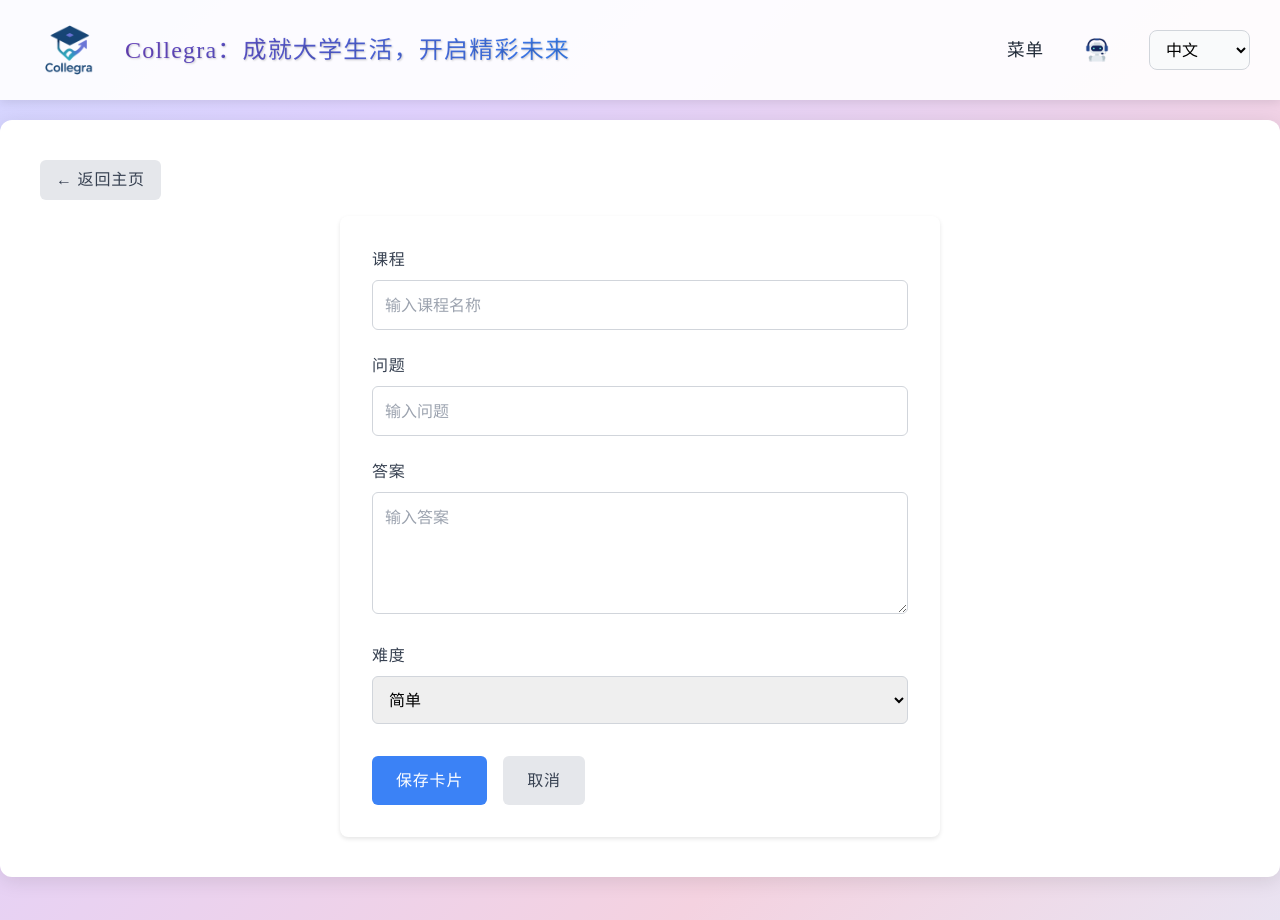
After one commit to Hearth-Li/Collegra, a Flask app: page /notebox/generate-card in a window 1280 px wide. The commit adds this page. Run offline with Flask 3, Linux system fonts and the light colour scheme; some libraries are stand-ins or nearby versions.

Commit message:
修复notebox存在的bug

```diff
--- a/app.py
+++ b/app.py
@@ -8,12 +8,20 @@ import requests
 import json
 from text2cv import text2Latex, compileLatex
 from flask_babel import Babel, _, lazy_gettext as _l
+from models import db, Note, Card
 
 app = Flask(__name__)
 app.config['SECRET_KEY'] = 'your-secret-key'
 app.config['SQLALCHEMY_DATABASE_URI'] = 'sqlite:///courses.db'
 app.config['SQLALCHEMY_TRACK_MODIFICATIONS'] = False
 app.config['BABEL_DEFAULT_LOCALE'] = 'zh'
+
+# 初始化数据库
+db.init_app(app)
+
+# 确保在应用上下文中创建所有表
+with app.app_context():
+    db.create_all()
 
 DATA_DIR = os.path.join(os.path.join(os.path.dirname(__file__), 'static'), 'data')
 NOTES_FILE = os.path.join(DATA_DIR, 'notes.json')
@@ -33,8 +41,6 @@ def get_locale():
     return session.get('language', request.args.get('language', 'zh'))
 
 babel = Babel(app, locale_selector=get_locale)
-
-db = SQLAlchemy(app)
 
 @app.before_request
 def set_language():
@@ -248,10 +254,6 @@ class Course(db.Model):
     def __repr__(self):
         return f'<Course {self.name} ({self.day_of_week} {self.start_period}-{self.end_period})'
 
-with app.app_context():
-    db.create_all()
-    print('Database tables created.')
-
 @app.route('/course_scheduler')
 def course_scheduler():
     courses = Course.query.order_by(Course.day_of_week, Course.start_period).all()
@@ -370,57 +372,96 @@ def save_cards(cards):
     except Exception as e:
         print(f"Error saving cards: {str(e)}")
 
-@app.route('/NoteBox')
-def NoteBox():
-    notes = load_notes()
-    cards = load_cards()
-    return render_template('notebox.html',
-                         total_notes=len(notes),
-                         total_cards=len(cards),
-                         recent_notes=notes[-5:] if notes else [])
+@app.route('/notebox')
+def notebox():
+    try:
+        notes = Note.query.order_by(Note.created_at.desc()).all()
+        cards = Card.query.all()
+        return render_template('notebox.html',
+                             total_notes=len(notes),
+                             total_cards=len(cards),
+                             recent_notes=notes[-5:] if notes else [])
+    except Exception as e:
+        print(f"Error in notebox route: {str(e)}")
+        return render_template('notebox.html',
+                             total_notes=0,
+                             total_cards=0,
+                             recent_notes=[])
 
 @app.route('/notebox/notes')
 def notebox_notes():
-    notes = load_notes()
-    return render_template('NoteBox/note_list.html', notes=notes)
+    try:
+        notes = Note.query.order_by(Note.created_at.desc()).all()
+        return render_template('NoteBox/note_list.html', notes=notes)
+    except Exception as e:
+        print(f"Error in notebox_notes route: {str(e)}")
+        return render_template('NoteBox/note_list.html', notes=[])
 
 @app.route('/notebox/edit_note')
 def notebox_edit_note():
-    note_id = request.args.get('id')
-    if note_id:
-        notes = load_notes()
-        note = next((n for n in notes if n['id'] == int(note_id)), None)
-        if note:
+    try:
+        note_id = request.args.get('id')
+        generate = request.args.get('generate')
+
+        if note_id:
+            note = Note.query.get(note_id)
+            if not note:
+                flash('笔记不存在')
+                return redirect(url_for('notebox_notes'))
             return render_template('NoteBox/edit_note.html', note=note)
-    return render_template('NoteBox/edit_note.html')
+        elif generate:
+            return render_template('NoteBox/edit_note.html', generate=True)
+        else:
+            return render_template('NoteBox/edit_note.html')
+    except Exception as e:
+        print(f"Error in notebox_edit_note route: {str(e)}")
+        flash('加载笔记失败')
+        return redirect(url_for('notebox'))
 
 @app.route('/notebox/cards')
 def notebox_cards():
-    cards = load_cards()
-    return render_template('NoteBox/cards.html', cards=cards)
+    try:
+        cards = Card.query.all()
+        return render_template('NoteBox/cards.html', cards=cards)
+    except Exception as e:
+        print(f"Error in notebox_cards route: {str(e)}")
+        return render_template('NoteBox/cards.html', cards=[])
 
 @app.route('/notebox/review')
 def notebox_review():
     return render_template('NoteBox/review.html')
 
 @app.route('/api/notes', methods=['POST'])
-def save_note():
+def create_note():
     try:
-        note_data = request.json
-        notes = load_notes()
+        data = request.get_json()
+        note = Note(
+            title=data['title'],
+            content=data['content'],
+            course=data['course']
+        )
+        note.set_tags(data['tags'])  # 使用新方法设置标签
+        db.session.add(note)
+        db.session.commit()
+        return jsonify({'success': True, 'message': '笔记创建成功'})
+    except Exception as e:
+        db.session.rollback()
+        return jsonify({'success': False, 'message': str(e)})
 
-        # 添加创建时间和ID
-        note_data['id'] = len(notes) + 1
-        note_data['created_at'] = datetime.now().strftime('%Y-%m-%d %H:%M:%S')
-        note_data['updated_at'] = note_data['created_at']
-
-        notes.append(note_data)
-        save_notes(notes)
-
-        flash('笔记保存成功！', 'success')
-        return jsonify({'success': True, 'message': '笔记保存成功'})
+@app.route('/api/notes/<int:note_id>', methods=['PUT'])
+def update_note(note_id):
+    try:
+        note = Note.query.get_or_404(note_id)
+        data = request.get_json()
+        note.title = data['title']
+        note.content = data['content']
+        note.course = data['course']
+        note.set_tags(data['tags'])  # 使用新方法设置标签
+        db.session.commit()
+        return jsonify({'success': True, 'message': '笔记更新成功'})
     except Exception as e:
-        return jsonify({'success': False, 'message': str(e)}), 500
+        db.session.rollback()
+        return jsonify({'success': False, 'message': str(e)})
 
 @app.route('/api/cards', methods=['POST'])
 def save_card():
@@ -453,8 +494,22 @@ def save_card():
 
 @app.route('/api/notes', methods=['GET'])
 def get_notes():
-    notes = load_notes()
-    return jsonify(notes)
+    try:
+        notes = Note.query.order_by(Note.created_at.desc()).all()
+        return jsonify({
+            'success': True,
+            'notes': [{
+                'id': note.id,
+                'title': note.title,
+                'content': note.content,
+                'course': note.course,
+                'tags': note.get_tags(),  # 使用新方法获取标签
+                'created_at': note.created_at.isoformat(),
+                'updated_at': note.updated_at.isoformat()
+            } for note in notes]
+        })
+    except Exception as e:
+        return jsonify({'success': False, 'message': str(e)})
 
 @app.route('/api/cards', methods=['GET'])
 def get_cards():
@@ -477,40 +532,17 @@ def get_cards():
         print(f"Error getting cards: {str(e)}")  # 添加错误日志
         return jsonify({'success': False, 'message': str(e)}), 500
 
-@app.route('/api/notes/<int:note_id>', methods=['PUT'])
-def update_note(note_id):
-    try:
-        note_data = request.json
-        notes = load_notes()
-        note = next((n for n in notes if n['id'] == note_id), None)
-
-        if note:
-            note.update({
-                'title': note_data.get('title', note['title']),
-                'course': note_data.get('course', note['course']),
-                'tags': note_data.get('tags', note['tags']),
-                'content': note_data.get('content', note['content']),
-                'updated_at': datetime.now().strftime('%Y-%m-%d %H:%M:%S')
-            })
-            save_notes(notes)
-            return jsonify({'success': True, 'message': '笔记更新成功'})
-        return jsonify({'success': False, 'message': '笔记不存在'}), 404
-    except Exception as e:
-        return jsonify({'success': False, 'message': str(e)}), 500
-
 @app.route('/api/notes/<int:note_id>', methods=['DELETE'])
 def delete_note(note_id):
     try:
-        notes = load_notes()
-        note = next((n for n in notes if n['id'] == note_id), None)
-
-        if note:
-            notes.remove(note)
-            save_notes(notes)
-            return jsonify({'success': True, 'message': '笔记删除成功'})
-        return jsonify({'success': False, 'message': '笔记不存在'}), 404
+        note = Note.query.get_or_404(note_id)
+        db.session.delete(note)
+        db.session.commit()
+        return jsonify({'success': True, 'message': '笔记删除成功'})
     except Exception as e:
-        return jsonify({'success': False, 'message': str(e)}), 500
+        db.session.rollback()
+        print(f"Error deleting note: {str(e)}")
+        return jsonify({'success': False, 'message': '删除笔记失败'})
 
 @app.route('/api/notes/<int:note_id>/cards', methods=['GET'])
 def get_note_cards(note_id):
@@ -645,6 +677,10 @@ def batch_delete_cards():
         print(f"Error in batch delete: {str(e)}")
         return jsonify({'success': False, 'message': str(e)})
 
+@app.route('/notebox/generate-card')
+def notebox_generate_card():
+    return render_template('NoteBox/generate_card.html')
+
 if __name__ == '__main__':
     init_data_files()
     print('Starting Flask server')
--- a/templates/NoteBox/cards.html
+++ b/templates/NoteBox/cards.html
@@ -267,7 +267,7 @@
 {% endblock %}
 
 {% block content %}
-<a href="{{ url_for('NoteBox') }}" class="back-button">
+<a href="{{ url_for('notebox') }}" class="back-button">
     <span class="lang-en hidden">← Back to Home</span>
     <span class="lang-zh">← 返回主页</span>
 </a>
--- /dev/null
+++ b/templates/NoteBox/generate_card.html
@@ -0,0 +1,161 @@
+{% extends "base.html" %}
+
+{% block title %}NoteBox - 生成知识卡片{% endblock %}
+
+{% block head %}
+<style>
+    .back-button {
+        display: inline-flex;
+        align-items: center;
+        padding: 0.5rem 1rem;
+        background: #e5e7eb;
+        color: #374151;
+        border-radius: 0.375rem;
+        text-decoration: none;
+        margin-bottom: 1rem;
+    }
+    .back-button:hover {
+        background: #d1d5db;
+    }
+    .card-form {
+        max-width: 600px;
+        margin: 0 auto;
+        padding: 2rem;
+        background: white;
+        border-radius: 0.5rem;
+        box-shadow: 0 2px 4px rgba(0,0,0,0.1);
+    }
+    .form-group {
+        margin-bottom: 1.5rem;
+    }
+    .form-group label {
+        display: block;
+        margin-bottom: 0.5rem;
+        color: #374151;
+        font-weight: 500;
+    }
+    .form-control {
+        width: 100%;
+        padding: 0.75rem;
+        border: 1px solid #d1d5db;
+        border-radius: 0.375rem;
+        font-size: 1rem;
+    }
+    .form-control:focus {
+        outline: none;
+        border-color: #3b82f6;
+        box-shadow: 0 0 0 3px rgba(59, 130, 246, 0.1);
+    }
+    .button-group {
+        display: flex;
+        gap: 1rem;
+        margin-top: 2rem;
+    }
+    .button {
+        padding: 0.75rem 1.5rem;
+        border: none;
+        border-radius: 0.375rem;
+        font-weight: 500;
+        cursor: pointer;
+        transition: all 0.3s ease;
+    }
+    .button-primary {
+        background: #3b82f6;
+        color: white;
+    }
+    .button-primary:hover {
+        background: #2563eb;
+    }
+    .button-secondary {
+        background: #e5e7eb;
+        color: #374151;
+    }
+    .button-secondary:hover {
+        background: #d1d5db;
+    }
+</style>
+{% endblock %}
+
+{% block content %}
+<a href="{{ url_for('notebox') }}" class="back-button">
+    <span class="lang-en hidden">← Back to Home</span>
+    <span class="lang-zh">← 返回主页</span>
+</a>
+
+<div class="card-form">
+    <div class="form-group">
+        <label class="lang-en hidden">Course</label>
+        <label class="lang-zh">课程</label>
+        <input type="text" id="card-course" class="form-control" placeholder="输入课程名称">
+    </div>
+    <div class="form-group">
+        <label class="lang-en hidden">Question</label>
+        <label class="lang-zh">问题</label>
+        <input type="text" id="card-question" class="form-control" placeholder="输入问题">
+    </div>
+    <div class="form-group">
+        <label class="lang-en hidden">Answer</label>
+        <label class="lang-zh">答案</label>
+        <textarea id="card-answer" class="form-control" rows="4" placeholder="输入答案"></textarea>
+    </div>
+    <div class="form-group">
+        <label class="lang-en hidden">Difficulty</label>
+        <label class="lang-zh">难度</label>
+        <select id="card-difficulty" class="form-control">
+            <option value="easy">简单</option>
+            <option value="medium">中等</option>
+            <option value="hard">困难</option>
+        </select>
+    </div>
+    <div class="button-group">
+        <button onclick="saveCard()" class="button button-primary">
+            <span class="lang-en hidden">Save Card</span>
+            <span class="lang-zh">保存卡片</span>
+        </button>
+        <button onclick="goToHome()" class="button button-secondary">
+            <span class="lang-en hidden">Cancel</span>
+            <span class="lang-zh">取消</span>
+        </button>
+    </div>
+</div>
+
+<script>
+    function goToHome() {
+        window.location.href = "{{ url_for('notebox') }}";
+    }
+
+    function saveCard() {
+        const cardData = {
+            question: document.getElementById('card-question').value,
+            answer: document.getElementById('card-answer').value,
+            difficulty: document.getElementById('card-difficulty').value,
+            course: document.getElementById('card-course').value
+        };
+
+        fetch('/api/cards', {
+            method: 'POST',
+            headers: {
+                'Content-Type': 'application/json',
+            },
+            body: JSON.stringify(cardData)
+        })
+        .then(response => response.json())
+        .then(data => {
+            if (data.success) {
+                alert('卡片保存成功！');
+                // 清空表单
+                document.getElementById('card-question').value = '';
+                document.getElementById('card-answer').value = '';
+                document.getElementById('card-difficulty').value = 'easy';
+                document.getElementById('card-course').value = '';
+            } else {
+                alert('保存失败：' + data.message);
+            }
+        })
+        .catch(error => {
+            console.error('Error:', error);
+            alert('保存失败，请重试');
+        });
+    }
+</script>
+{% endblock %}
--- a/templates/NoteBox/review.html
+++ b/templates/NoteBox/review.html
@@ -406,7 +406,7 @@
         <p class="lang-en hidden">You have reviewed all cards.</p>
         <p class="lang-zh">您已复习完所有卡片。</p>
         <div class="completion-message">
-            <a href="{{ url_for('NoteBox') }}">
+            <a href="{{ url_for('notebox') }}">
                 <span class="lang-en hidden">Return to Home</span>
                 <span class="lang-zh">返回主页</span>
             </a>
@@ -631,7 +631,7 @@
     }
 
     function exitReview() {
-        window.location.href = "{{ url_for('NoteBox') }}";
+        window.location.href = "{{ url_for('notebox') }}";
     }
 
     document.addEventListener('DOMContentLoaded', loadCards);
--- a/templates/base.html
+++ b/templates/base.html
@@ -258,7 +258,7 @@
                         <a href="{{ url_for('course_scheduler') }}"><span class="lang-en {{ 'hidden' if g.lang != 'en' }}">Course Scheduler</span><span class="lang-zh {{ 'hidden' if g.lang == 'en' }}">课程表管理</span></a>
                         <a href="{{ url_for('chat') }}"><span class="lang-en {{ 'hidden' if g.lang != 'en' }}">AI assistant</span><span class="lang-zh {{ 'hidden' if g.lang == 'en' }}">AI助手</span></a>
                         <a href="{{ url_for('Resources_Collection') }}"><span class="lang-en {{ 'hidden' if g.lang != 'en' }}">Resources Collection</span><span class="lang-zh {{ 'hidden' if g.lang == 'en' }}">资源归纳</span></a>
-                        <a href="{{ url_for('NoteBox') }}"><span class="lang-en {{ 'hidden' if g.lang != 'en' }}">Note Boxes</span><span class="lang-zh {{ 'hidden' if g.lang == 'en' }}">知识卡片</span></a>
+                        <a href="{{ url_for('notebox') }}"><span class="lang-en {{ 'hidden' if g.lang != 'en' }}">Note Boxes</span><span class="lang-zh {{ 'hidden' if g.lang == 'en' }}">知识卡片</span></a>
                         <a href="#"><span class="lang-en {{ 'hidden' if g.lang != 'en' }}">More Coming Soon</span><span class="lang-zh {{ 'hidden' if g.lang == 'en' }}">更多即将推出</span></a>
                     </div>
                 </div>
--- a/templates/index.html
+++ b/templates/index.html
@@ -69,7 +69,7 @@
             <span class="text-lg font-semibold lang-zh">资源归纳</span>
         </a>
         <!-- Note Boxes -->
-        <a href="{{ url_for('NoteBox') }}"
+        <a href="{{ url_for('notebox') }}"
            class="flex items-center bg-gradient-to-br from-teal-500 to-blue-600 text-white p-4 rounded-xl shadow-md hover:shadow-xl hover:from-teal-600 hover:to-blue-700 transform hover:scale-105 transition-all duration-300">
             <img src="/static/icons/cards.png" alt="NoteBox Icon" class="w-12 h-12 mr-4">
             <span class="text-lg font-semibold lang-en hidden">Note Boxes</span>
```
Also changed, not shown: models.py (added, +32 -0 lines), templates/NoteBox/edit_note.html (+16 -130 lines), templates/NoteBox/note_list.html (+12 -7 lines), templates/notebox.html (+24 -5 lines), courses.db.
